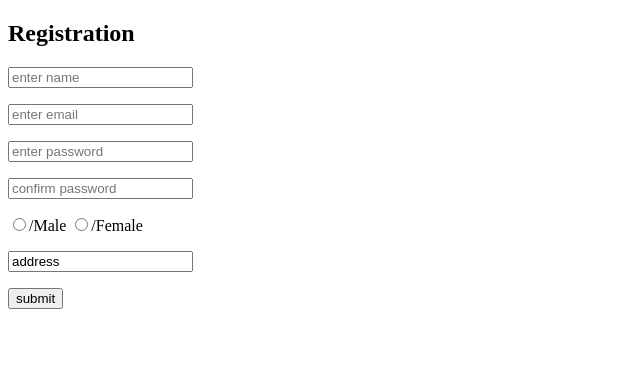
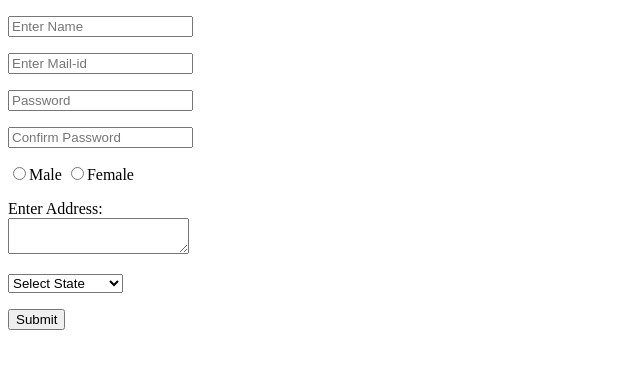
Before and after one commit to shivavvinukonda/02-06-23task, a plain HTML site: page register.html in a window 1280 px wide. Shown: the whole page, without its empty margins (0-640 px from the left). Drawn offline with Linux system fonts and the light colour scheme.

Commit message:
Update register.html

```diff
--- a/register.html
+++ b/register.html
@@ -1,25 +1,37 @@
 <!DOCTYPE html>
-<html lang="en" dir="ltr">
+<html lang="en">
 <head>
-    <meta charset="utf-8">
-    <title>registration</title>
+    <meta charset="UTF-8">
+    <meta http-equiv="X-UA-Compatible" content="IE=edge">
+    <meta name="viewport" content="width=device-width, initial-scale=1.0">
+    <title>Document</title>
 </head>
 <body>
-    <h2>Registration</h2>
-    <form class="" action="login.html">
-    <p><input type="text"placeholder="enter name" required ></p>
-    <p><input type="text"placeholder="enter email" required ></p>
-    <p><input type="text"placeholder="enter password" required ></p>
-    <p><input type="text"placeholder="confirm password" required ></p>
+    <form action="login.html">
+        <p><input placeholder="Enter Name" required/></p>
+        <p><input type="email"placeholder="Enter Mail-id"required/></p>
+        <p><input type="password"placeholder="Password"required/></p>
+        <p><input type="password"placeholder="Confirm Password"required/></p>
         <p>
-        <input type="radio" name="gender" value="Male">/Male
-        <input type="radio" name="gender" value="Female">/Female
+            <input type="radio"name="gender"Value="Male"/>Male
+           <input type="radio"name="gender"value="Female"/>Female
         </p>
-    <p><input type="text" name="Address"placeholder="Address" value="address"></p>
-    <a href="login.html"><button type="button" name="button">submit</button></a>
+        <p>
+            Enter Address:<br>
+            <textarea rows="2"cols="20" required></textarea>
+        </p>
+        <p>
+            <select>
+                <option value="Select State">Select State</option>
+                <option value="AndhraPradesh">AndhraPradesh</option>
+                <option value="Telangana">Telangana</option>
+                <option value="Kerala">Kerala</option>
+                <option value="karnataka">Karnataka</option>
+                <option value="Tamilnadu">Tamilnadu</option>
+                <option value="Maharastra">Maharastra</option>
+            </select>
+        </p>
+        <button>Submit</button>
     </form>
-
-
-
 </body>
 </html>
```
Lines whose indentation alone changed are shown as unchanged.
